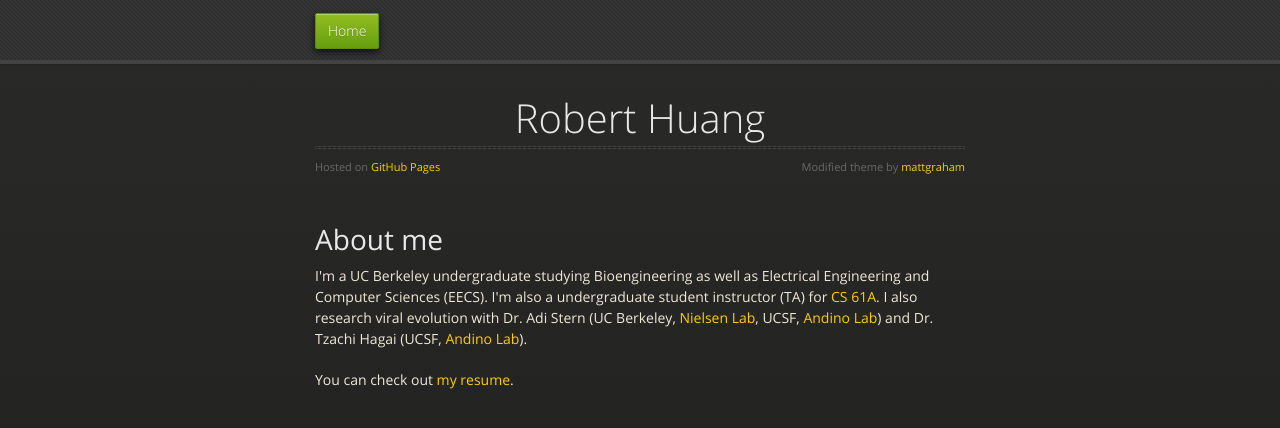
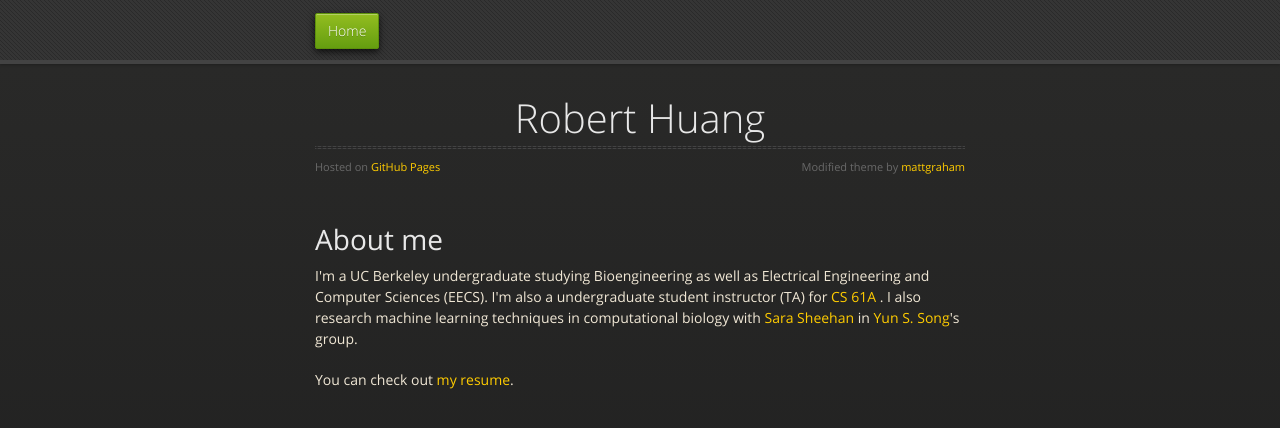
Before and after one commit to robhuang/robhuang.github.io, a Jekyll site: the page built from index.html, in a window 1280 px wide. Shown: the top 428 px of the page. Built offline with Jekyll 4.4.1, drawn with Linux system fonts in a browser that asks for light colours; nearby versions of some CDN libraries.

Commit message:
update research info; resume

```diff
--- a/index.html
+++ b/index.html
@@ -18,13 +18,10 @@ title: Robert Huang
 <p>
   I'm a UC Berkeley undergraduate studying Bioengineering as well as
   Electrical Engineering and Computer Sciences (EECS). I'm also a
-  undergraduate student instructor (TA) for <a
-  href="http://www-inst.eecs.berkeley.edu/~cs61a/">CS 61A</a>. I also
-  research viral evolution with Dr. Adi Stern (UC Berkeley, <a
-  href="http://cteg.berkeley.edu/~nielsen/">Nielsen Lab</a>, UCSF, <a
-  href="http://andino.ucsf.edu/andino/index.html">Andino Lab</a>) and Dr.
-  Tzachi Hagai (UCSF, <a href="http://andino.ucsf.edu/andino/index.html">
-  Andino Lab</a>).
+  undergraduate student instructor (TA) for <a href="http://cs61a.org/">CS 61A
+  </a>. I also research machine learning techniques in computational biology
+  with <a href="http://www.eecs.berkeley.edu/~ssheehan/">Sara Sheehan</a> in
+  <a href="http://www.eecs.berkeley.edu/~yss/">Yun S. Song</a>'s group.
 </p>
 
 <p>
```
Also changed, not shown: 1 other file.
